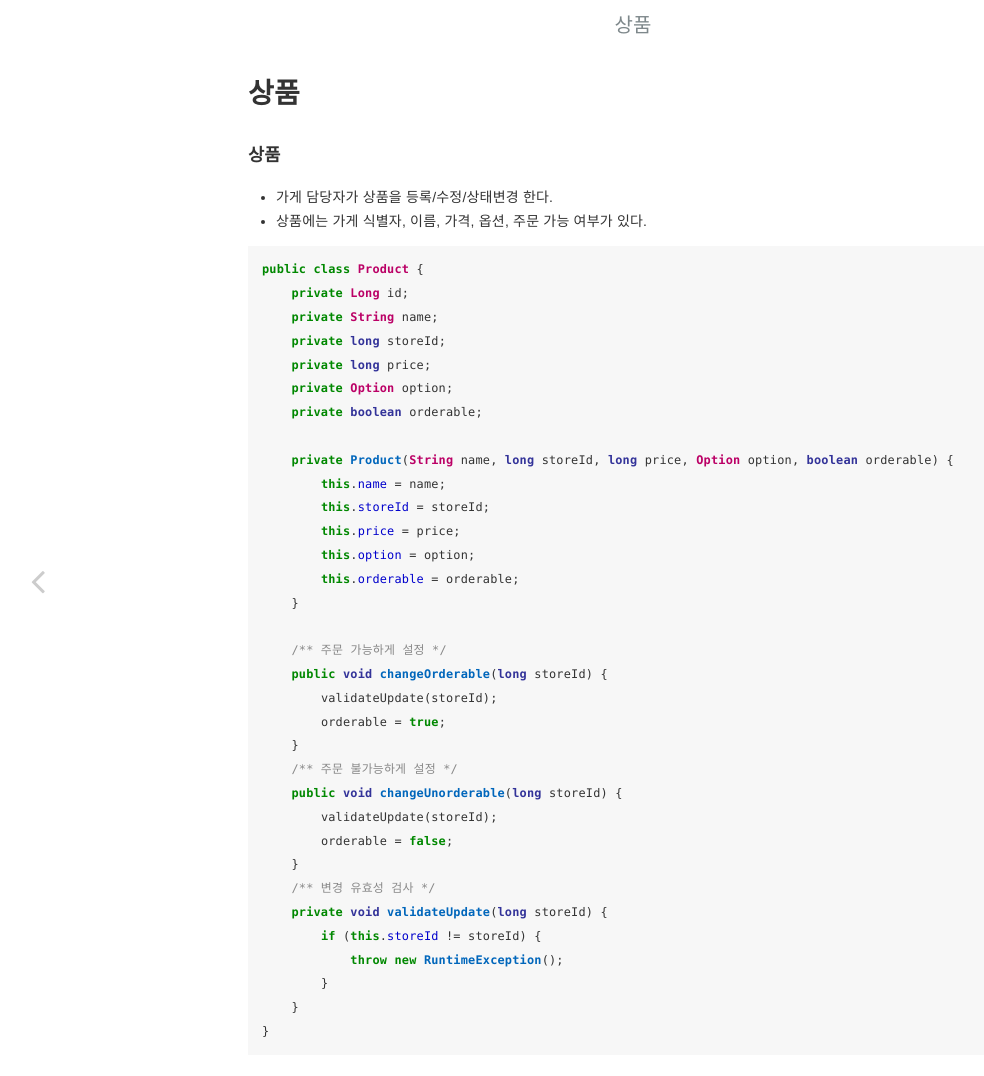
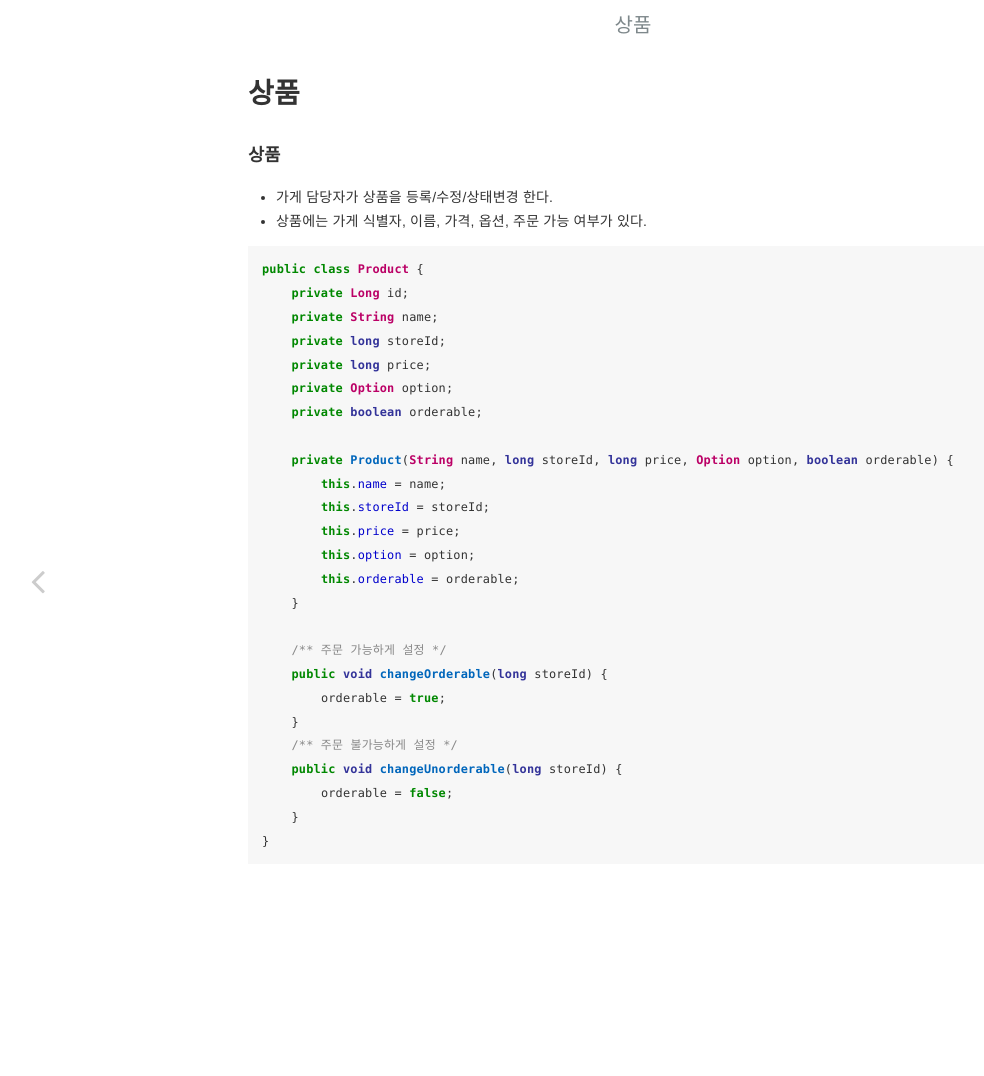
Before and after one commit to ByeongUkChoi/ddd-study, a Jekyll site: the page built from docs/_posts/domain/2021-03-23-product.md, in a window 1280 px wide. Shown: the top 1076 px of the page, without its empty margins (7-991 px from the left). Built offline with Jekyll 4.4.1, drawn with Linux system fonts in a browser that asks for light colours.

Commit message:
Fix product domain

````diff
--- a/docs/_posts/domain/2021-03-23-product.md
+++ b/docs/_posts/domain/2021-03-23-product.md
@@ -25,19 +25,11 @@ public class Product {
 
     /** 주문 가능하게 설정 */
     public void changeOrderable(long storeId) {
-        validateUpdate(storeId);
         orderable = true;
     }
     /** 주문 불가능하게 설정 */
     public void changeUnorderable(long storeId) {
-        validateUpdate(storeId);
         orderable = false;
-    }
-    /** 변경 유효성 검사 */
-    private void validateUpdate(long storeId) {
-        if (this.storeId != storeId) {
-            throw new RuntimeException();
-        }
     }
 }
 ```
````
Also changed, not shown: 1 other file.
